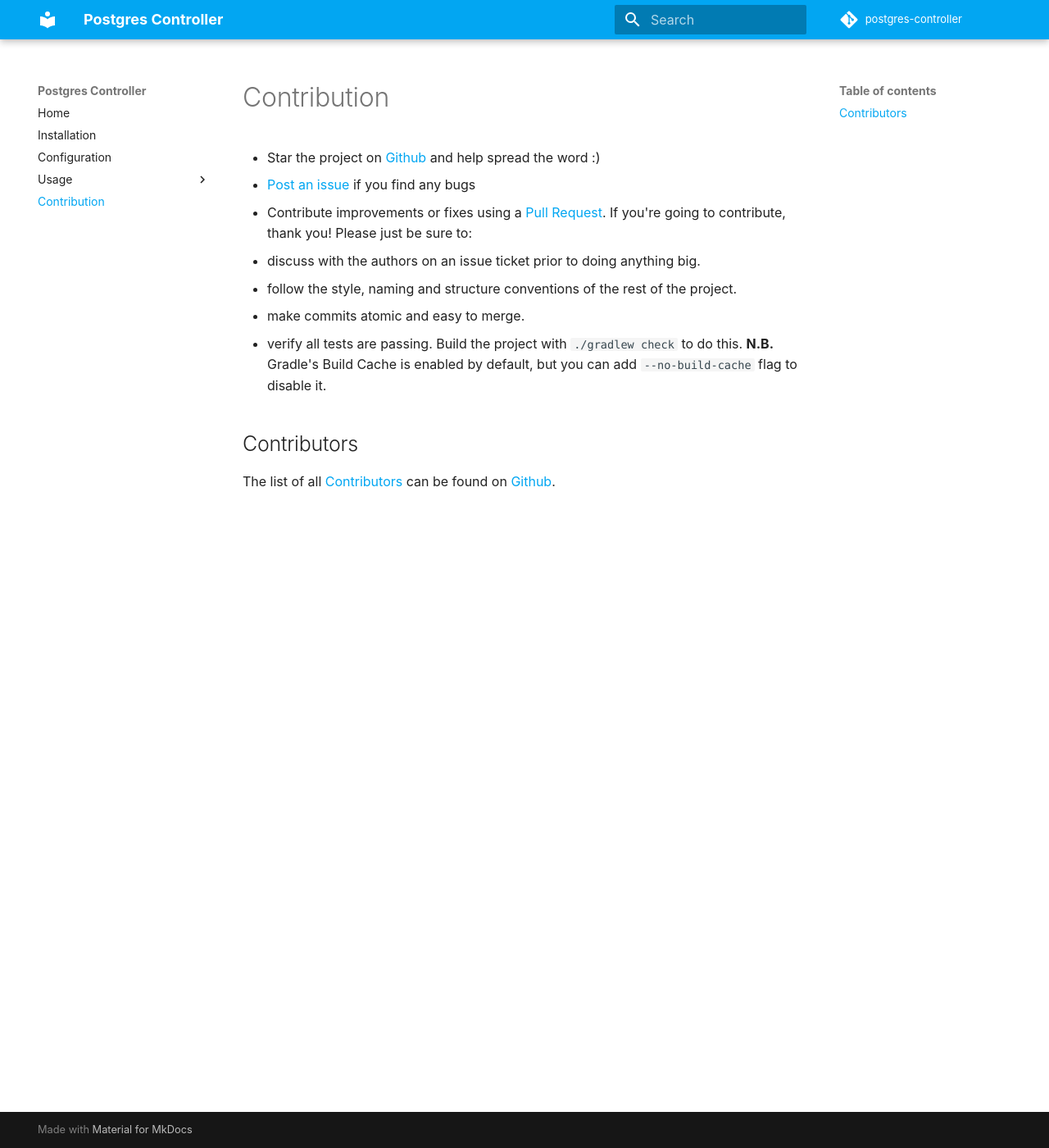
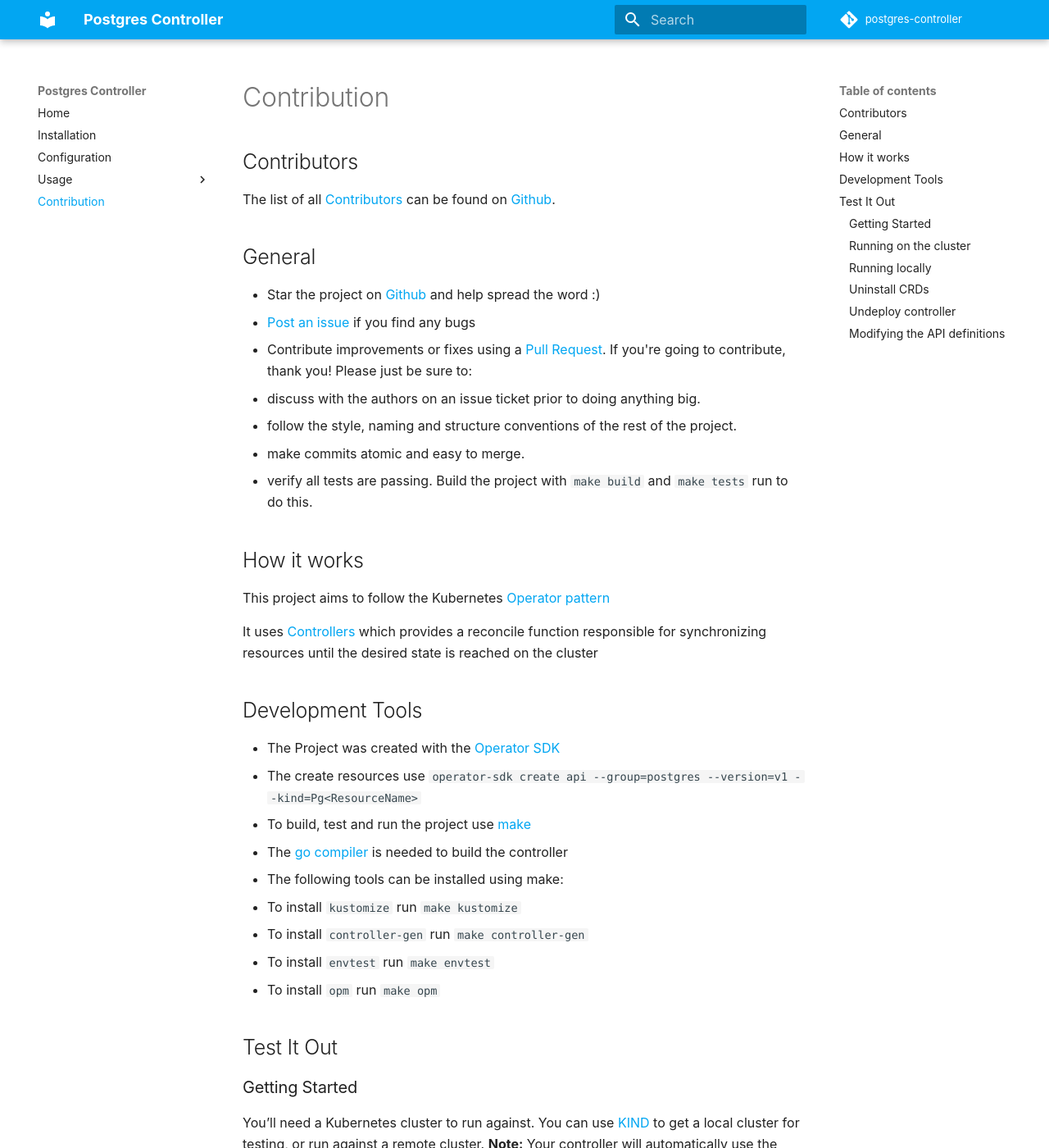
Before and after one commit to brose-ebike/postgres-operator, an MkDocs documentation site: the page built from docs/contribution.md, in a window 1280 px wide and 1400 px high. Shown: the whole window at 82% size. Built offline with MkDocs 1.6.1 and Material for MkDocs 9.7.7, drawn with Linux system fonts in a browser that asks for light colours; comment, search, counter and statistics services are not loaded; some of the changed text lies outside the part shown.

Commit message:
Update Contribution page

````diff
--- a/docs/contribution.md
+++ b/docs/contribution.md
@@ -1,4 +1,9 @@
 # Contribution
+
+## Contributors
+The list of all [Contributors](https://github.com/brose-ebike/postgres-controller/graphs/contributors) can be found on [Github](https://github.com/brose-ebike/postgres-controller/graphs/contributors).
+
+## General
 
 * Star the project on [Github](https://github.com/brose-ebike/postgres-controller) and help spread the word :)
 * [Post an issue](https://github.com/brose-ebike/postgres-controller/issues) if you find any bugs
@@ -7,8 +12,89 @@
   * discuss with the authors on an issue ticket prior to doing anything big.
   * follow the style, naming and structure conventions of the rest of the project.
   * make commits atomic and easy to merge.
-  * verify all tests are passing. Build the project with `./gradlew check` to do this.
-  **N.B.** Gradle's Build Cache is enabled by default, but you can add `--no-build-cache` flag to disable it.
+  * verify all tests are passing. Build the project with `make build` and `make tests` run to do this.
 
-## Contributors
-The list of all [Contributors](https://github.com/brose-ebike/postgres-controller/graphs/contributors) can be found on [Github](https://github.com/brose-ebike/postgres-controller/graphs/contributors).
+## How it works
+This project aims to follow the Kubernetes [Operator pattern](https://kubernetes.io/docs/concepts/extend-kubernetes/operator/)
+
+It uses [Controllers](https://kubernetes.io/docs/concepts/architecture/controller/)
+which provides a reconcile function responsible for synchronizing resources until the desired state is reached on the cluster
+
+## Development Tools
+
+* The Project was created with the [Operator SDK](https://sdk.operatorframework.io/)
+  * The create resources use `operator-sdk create api --group=postgres --version=v1 --kind=Pg<ResourceName>`
+* To build, test and run the project use [make](https://www.gnu.org/software/make/)
+* The [go compiler](https://go.dev/) is needed to build the controller
+* The following tools can be installed using make:
+  * To install `kustomize` run `make kustomize`
+  * To install `controller-gen` run `make controller-gen`
+  * To install `envtest` run `make envtest`
+  * To install `opm` run `make opm`
+
+
+## Test It Out
+
+### Getting Started
+You’ll need a Kubernetes cluster to run against. You can use [KIND](https://sigs.k8s.io/kind) to get a local cluster for testing, or run against a remote cluster.
+**Note:** Your controller will automatically use the current context in your kubeconfig file (i.e. whatever cluster `kubectl cluster-info` shows).
+
+### Running on the cluster
+1. Install the CRDs into the cluster:
+
+```sh
+make install
+```
+
+2. Install Instances of Custom Resources:
+
+```sh
+kubectl apply -f config/samples/
+```
+
+3. Build and push your image to the location specified by `IMG`:
+
+```sh
+make docker-build docker-push IMG=<some-registry>/postgres-controller:tag
+```
+
+4. Deploy the controller to the cluster with the image specified by `IMG`:
+
+```sh
+make deploy IMG=<some-registry>/postgres-controller:tag
+```
+
+### Running locally
+
+Run your controller (this will run in the foreground, so switch to a new terminal if you want to leave it running):
+
+```sh
+make run
+```
+
+**NOTE:** You can also run this in one step by running: `make install run`
+
+### Uninstall CRDs
+To delete the CRDs from the cluster:
+
+```sh
+make uninstall
+```
+
+### Undeploy controller
+UnDeploy the controller to the cluster:
+
+```sh
+make undeploy
+```
+
+### Modifying the API definitions
+If you are editing the API definitions, generate the manifests such as CRs or CRDs using:
+
+```sh
+make manifests
+```
+
+**NOTE:** Run `make --help` for more information on all potential `make` targets
+
+More information can be found via the [Kubebuilder Documentation](https://book.kubebuilder.io/introduction.html)
````
Also changed, not shown: README.md (+1 -72 lines).
